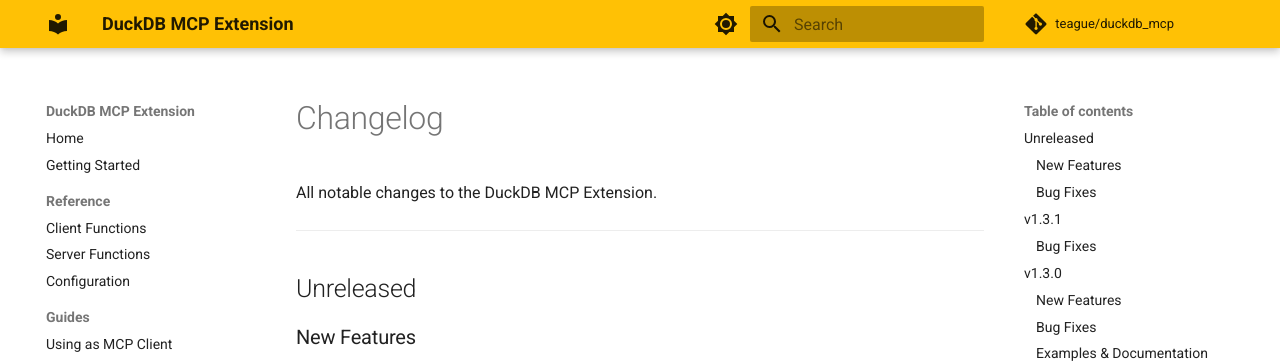
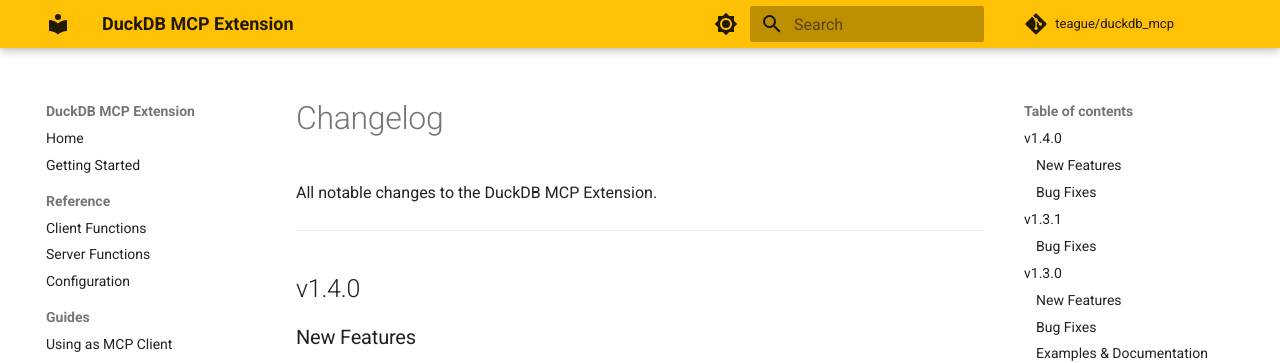
Before and after one commit to teaguesterling/duckdb_mcp, an MkDocs documentation site: the page built from docs/changelog.md, in a window 1280 px wide and 900 px high. Shown: the top 363 px of the window. Built offline with MkDocs 1.6.1 and Material for MkDocs 9.7.7, drawn with Linux system fonts in a browser that asks for light colours; comment, search, counter and statistics services are not loaded.

Commit message:
Release v1.4.0
Co-Authored-By: Claude Opus 4.5 <noreply@anthropic.com>

```diff
--- a/docs/changelog.md
+++ b/docs/changelog.md
@@ -4,7 +4,7 @@ All notable changes to the DuckDB MCP Extension.
 
 ---
 
-## Unreleased
+## v1.4.0
 
 ### New Features
 
```
